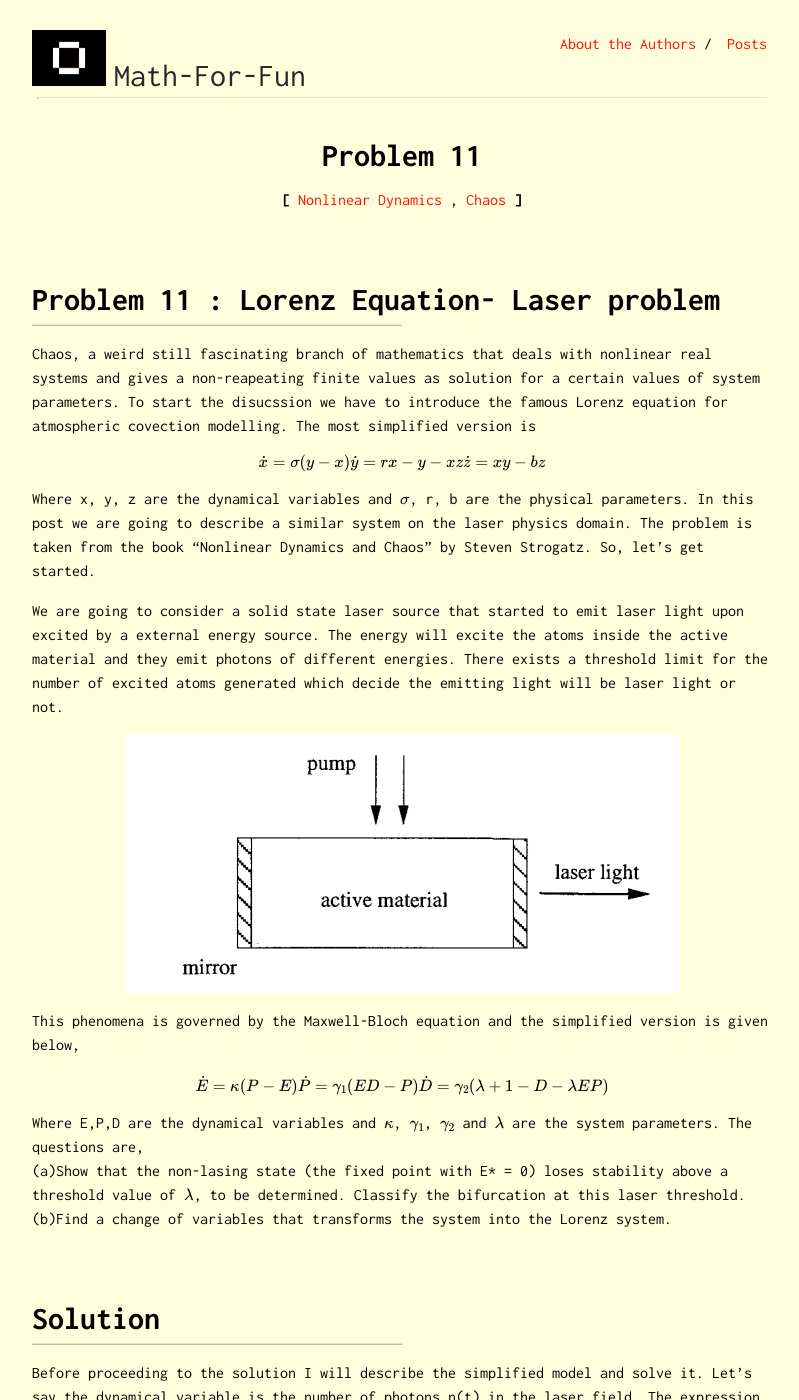
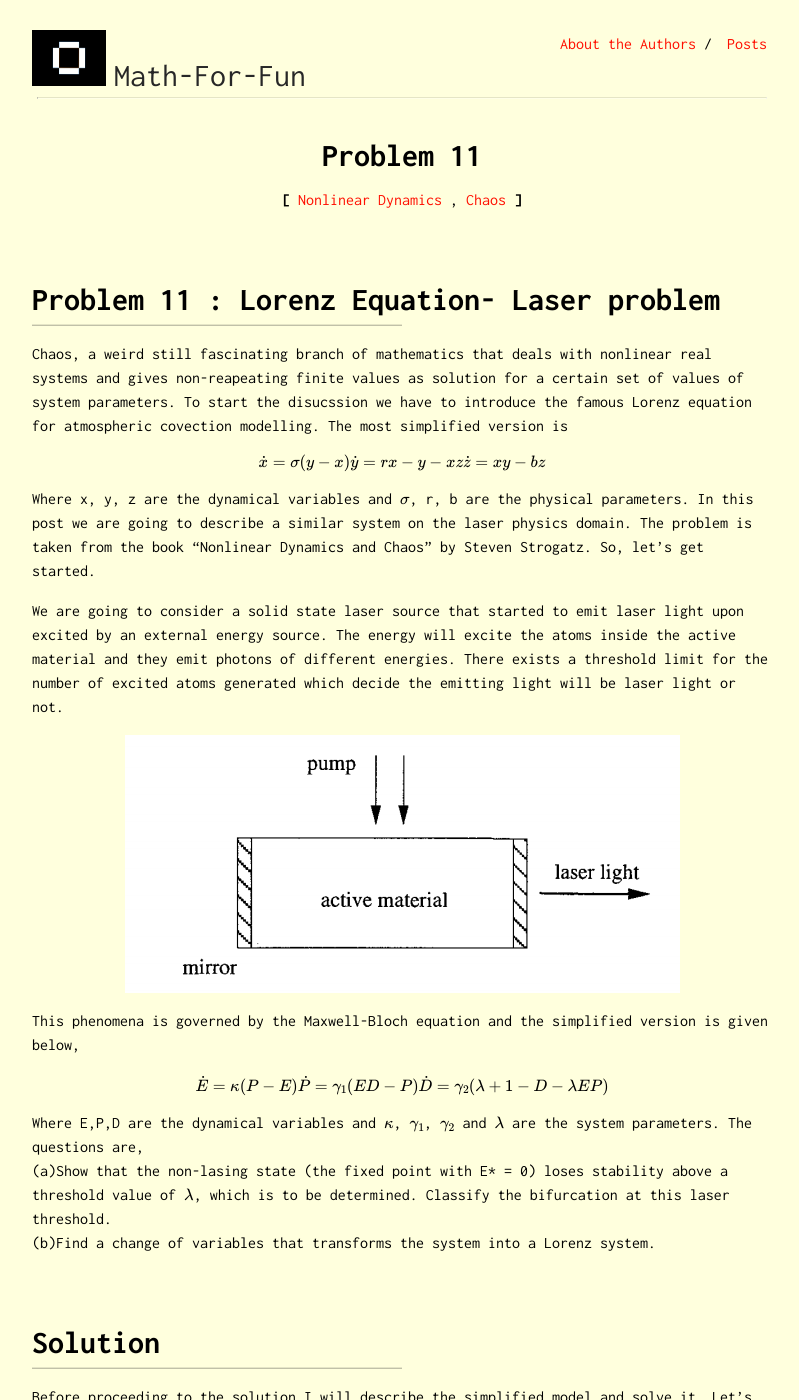
Before and after one commit to Oscuro-Phoenix/math-for-fun, a Jekyll site: the page built from _posts/2021-05-10-Problem-11.md, in a window 1280 px wide and 1400 px high. Shown: the whole window, without its empty margins (238-1037 px from the left). Built offline with Jekyll 4.4.1, drawn with Linux system fonts in a browser that asks for light colours; formulas are drawn with MathJax 3.

Commit message:
Update 2021-05-10-Problem-11.md

```diff
--- a/_posts/2021-05-10-Problem-11.md
+++ b/_posts/2021-05-10-Problem-11.md
@@ -6,7 +6,7 @@ tags: [Nonlinear Dynamics, Chaos]
 ---
 # Problem 11 : Lorenz Equation- Laser problem
 
-Chaos, a weird still fascinating branch of mathematics that deals with nonlinear real systems and gives a non-reapeating finite values as solution for a certain values of system parameters. To start the disucssion we have to introduce the famous Lorenz equation for atmospheric covection modelling. The most simplified version is
+Chaos, a weird still fascinating branch of mathematics that deals with nonlinear real systems and gives non-reapeating finite values as solution for a certain set of values of system parameters. To start the disucssion we have to introduce the famous Lorenz equation for atmospheric covection modelling. The most simplified version is
 
 $$
 \dot{x}=\sigma(y-x) \\
@@ -16,7 +16,7 @@ $$
 
 Where x, y, z are the dynamical variables and $$\sigma$$, r, b are the physical parameters. In this post we are going to describe a similar system on the laser physics domain. The problem is taken from the book "Nonlinear Dynamics and Chaos" by Steven Strogatz. So, let's get started.
 
-We are going to consider a solid state laser source that started to emit laser light upon excited by a external energy source. The energy will excite the atoms inside the active material and they emit photons of different energies. There exists a threshold limit for the number of excited atoms generated which decide the emitting light will be laser light or not.
+We are going to consider a solid state laser source that started to emit laser light upon excited by an external energy source. The energy will excite the atoms inside the active material and they emit photons of different energies. There exists a threshold limit for the number of excited atoms generated which decide the emitting light will be laser light or not.
 
 
 <center><img style=" display: block; margin-left: auto; margin-right: auto;width: 75%;" src="../assets/prob11_fig1.PNG"></center>
@@ -32,8 +32,8 @@ $$
 Where E,P,D are the dynamical variables and $$\kappa$$, $$\gamma_1$$, $$\gamma_2$$ and $$\lambda$$ are the system parameters.
 The questions are, \\
 (a)Show that the non-lasing state (the fixed point with E* = 0) loses stability
-above a threshold value of $$\lambda$$, to be determined. Classify the bifurcation at this laser threshold. \\
-(b)Find a change of variables that transforms the system into the Lorenz system.
+above a threshold value of $$\lambda$$, which is to be determined. Classify the bifurcation at this laser threshold. \\
+(b)Find a change of variables that transforms the system into a Lorenz system.
 
 # Solution
 
```
